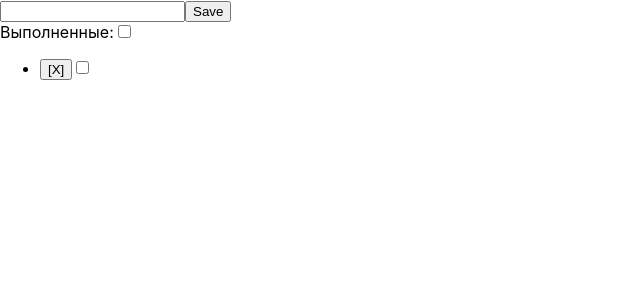
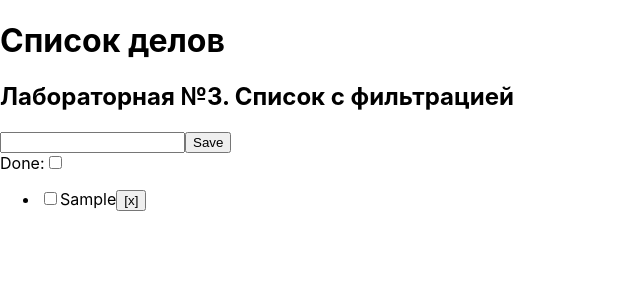
Before and after one commit to Ninel-Zabaykina/907sv-lab3, a React (Create React App) app: page / in a window 1280 px wide. Both pictures are taken after typing "Sample" into the empty fields and a click on the button "Save". Shown: the top 300 px of the page, without its empty margins (0-640 px from the left). Built offline with nearby package versions, Linux system fonts and the light colour scheme.

Commit message:
+ filter fixed bugs

```diff
--- a/src/App.js
+++ b/src/App.js
@@ -3,6 +3,7 @@ import './App.css';
 import Form from './components/Form';
 import List from './components/List';
 import reducer, { ACTION_TYPES, filteredList } from './Store';
+
 
 function App() {
   const [list, setList] = useState([]);
@@ -15,6 +16,10 @@ function App() {
 
     return (
         <>
+            <div>
+                <h1>Список делов</h1>
+                <h2>Лабораторная №3. Список с фильтрацией</h2>
+            </div>
             <Form
                 handleSubmit={value =>
                     dispatch({
@@ -22,10 +27,11 @@ function App() {
                         payload: value
                     })
                 }
+
             />
             <div>
                 <label>
-                    Выполненные:
+                    Done:
                     <input checked={mark} onChange={() => setMark(!mark)} type="checkbox" />
                 </label>
             </div>
@@ -56,4 +62,8 @@ export default App;
         <List list={list} deleteHandler={index => del(index)} />
       </>
   );
+
+
+
+              /*<List list={filteredList({ list, mark })} dispatch={dispatch} />
 }*/
--- a/src/Store.js
+++ b/src/Store.js
@@ -4,7 +4,8 @@ export const ACTION_TYPES = {
     ADD: 'add',
     DELETE: 'del',
     EDIT: 'edit',
-    CHECKED: 'checked'
+    CHECKED: 'checked',
+    FILTER:'filter'
 };
 export const initialState = [];
 
@@ -41,6 +42,9 @@ export default function reducer(action, prevState = initialState) {
                 return list;
             })];
         }
+        case ACTION_TYPES.FILTER: {
+            return { ...prevState, isFiltered: !filteredList().isFiltered };
+        }
         default: return [...prevState];
     }
 }
@@ -48,5 +52,5 @@ export default function reducer(action, prevState = initialState) {
 export function filteredList({ list, mark }) {
     if (!mark) return list;
 
-    return list.filter(ListItem => ListItem.isChecked);
+    return list.filter(list => list.isChecked);
 }
--- a/src/components/List.jsx
+++ b/src/components/List.jsx
@@ -1,15 +1,21 @@
 import ListItem from './ListItem';
 import React from 'react';
 
-export default function List({ list, deleteHandler }) {
+export default function List({ list, dispatch }) {
   if (list.length === 0) {
-    return <>not elements</>;
+    return 'List is empty';
   }
   return (
-    <ul>
-      {list.map(item => (
-        <ListItem id={item.id} key={item.id} text={item.text} deleteHandler={deleteHandler} />
-      ))}
-    </ul>
+      <ul>
+        {list.map(item => (
+            <ListItem
+                id={item.id}
+                key={item.id}
+                title={item.title}
+                isChecked={item.isChecked}
+                dispatch={dispatch}
+            />
+        ))}
+      </ul>
   );
 }
--- a/src/components/ListItem.jsx
+++ b/src/components/ListItem.jsx
@@ -1,13 +1,32 @@
 import React from 'react';
+import { ACTION_TYPES } from '../Store';
 
-export default function ListItem({ text, id, deleteHandler, isChecked }) {
-  return (
-    <li>
-      {text}
-      <button onClick={() => deleteHandler(id)} data-testid="delete_button">
-        [X]
-      </button>
-        <input data-testid="check" type="checkbox" checked={isChecked} />
-    </li>
-  );
+export default function ListItem({ title, id, dispatch, isChecked }) {
+    return (
+        <li>
+            <input
+                defaultChecked={isChecked}
+                onChange={() =>
+                    dispatch({
+                        type: ACTION_TYPES.CHECKED,
+                        payload: id
+                    })
+                }
+                data-testid="checkbox"
+                type="checkbox"
+            />
+            {title}
+            <button
+                data-testid="delete_button"
+                onClick={() =>
+                    dispatch({
+                        type: ACTION_TYPES.DELETE,
+                        payload: id
+                    })
+                }
+            >
+                [x]
+            </button>
+        </li>
+    );
 }
```
